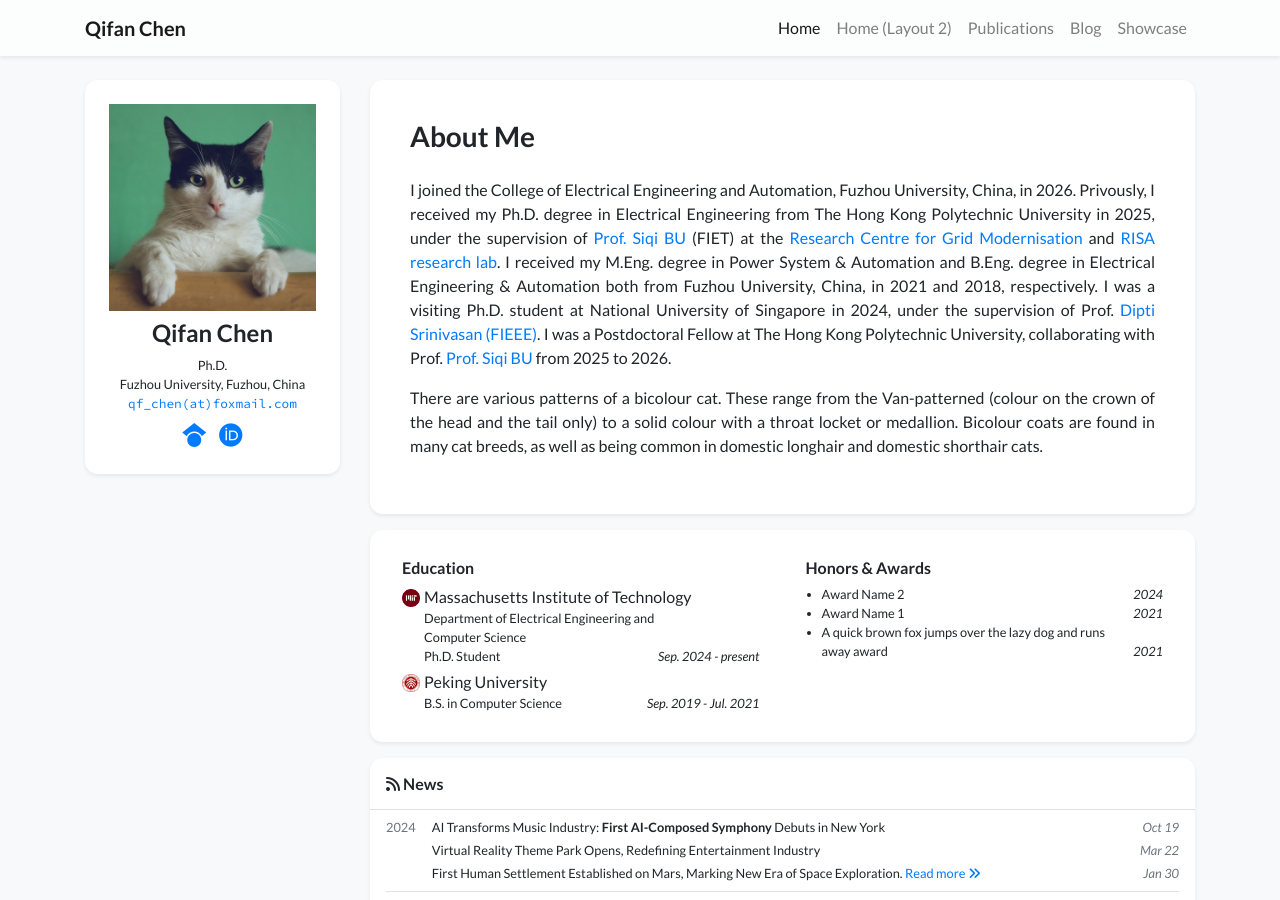
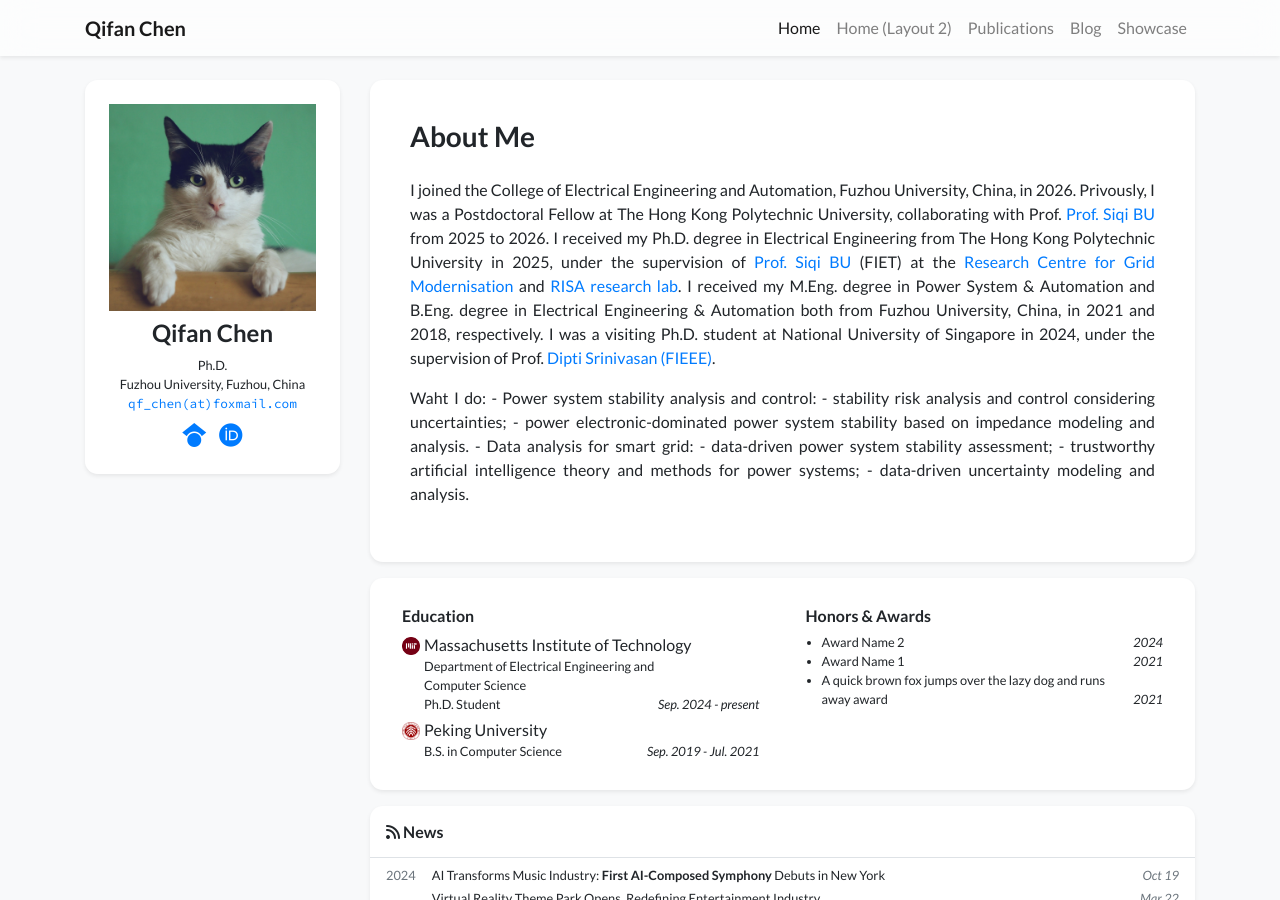
Before and after one commit to ChQf/homepage-next, a Jekyll site: the page built from index.html, in a window 1280 px wide and 900 px high. Built offline with Jekyll 4.4.1, drawn with Linux system fonts in a browser that asks for light colours; nearby versions of some CDN libraries; a style sheet for code colours, icons or effects is not loaded.

Commit message:
Update profile.yml

```diff
--- a/_data/profile.yml
+++ b/_data/profile.yml
@@ -20,7 +20,10 @@ short_bio_text_justify: true
 short_bio: >-
   <p>
     I joined the College of Electrical Engineering and Automation, Fuzhou University, China, in 2026.
-    Privously, I received my Ph.D. degree in Electrical Engineering from The Hong Kong Polytechnic University in 2025, under the supervision of
+    Privously, I was a Postdoctoral Fellow at The Hong Kong Polytechnic University, collaborating with Prof.
+    <a href="https://www.polyu.edu.hk/eee/people/academic-staff-and-teaching-staff/prof-bu-siqi/" target="_blank">Prof. Siqi BU</a>
+    from 2025 to 2026.
+    I received my Ph.D. degree in Electrical Engineering from The Hong Kong Polytechnic University in 2025, under the supervision of
     <a href="https://www.polyu.edu.hk/eee/people/academic-staff-and-teaching-staff/prof-bu-siqi/" target="_blank">Prof. Siqi BU</a>
     (FIET) at the
     <a href="https://www.polyu.edu.hk/rcgm/?sc_lang=en" target="_blank">Research Centre for Grid Modernisation</a> and
@@ -29,14 +32,16 @@ short_bio: >-
     B.Eng. degree in Electrical Engineering & Automation both from Fuzhou University, China, in 2021 and 2018, respectively.
     I was a visiting Ph.D. student at National University of Singapore in 2024, under the supervision of Prof.
     <a href="https://www.ece.nus.edu.sg/gems/profhome.html" target="_blank">Dipti Srinivasan (FIEEE)</a>.
-    I was a Postdoctoral Fellow at The Hong Kong Polytechnic University, collaborating with Prof.
-    <a href="https://www.polyu.edu.hk/eee/people/academic-staff-and-teaching-staff/prof-bu-siqi/" target="_blank">Prof. Siqi BU</a>
-    from 2025 to 2026.
   </p>
   <p>
-    There are various patterns of a bicolour cat. These range from the Van-patterned (colour on the crown of the head
-    and the tail only) to a solid colour with a throat locket or medallion. Bicolour coats are found in many cat breeds,
-    as well as being common in domestic longhair and domestic shorthair cats.
+    Waht I do:
+      - Power system stability analysis and control:
+        - stability risk analysis and control considering uncertainties;
+        - power electronic-dominated power system stability based on impedance modeling and analysis.
+      - Data analysis for smart grid:
+        - data-driven power system stability assessment;
+        - trustworthy artificial intelligence theory and methods for power systems;
+        - data-driven uncertainty modeling and analysis.
   </p>
 
 portrait_url: /assets/images/photos/portrait.jpg
```
